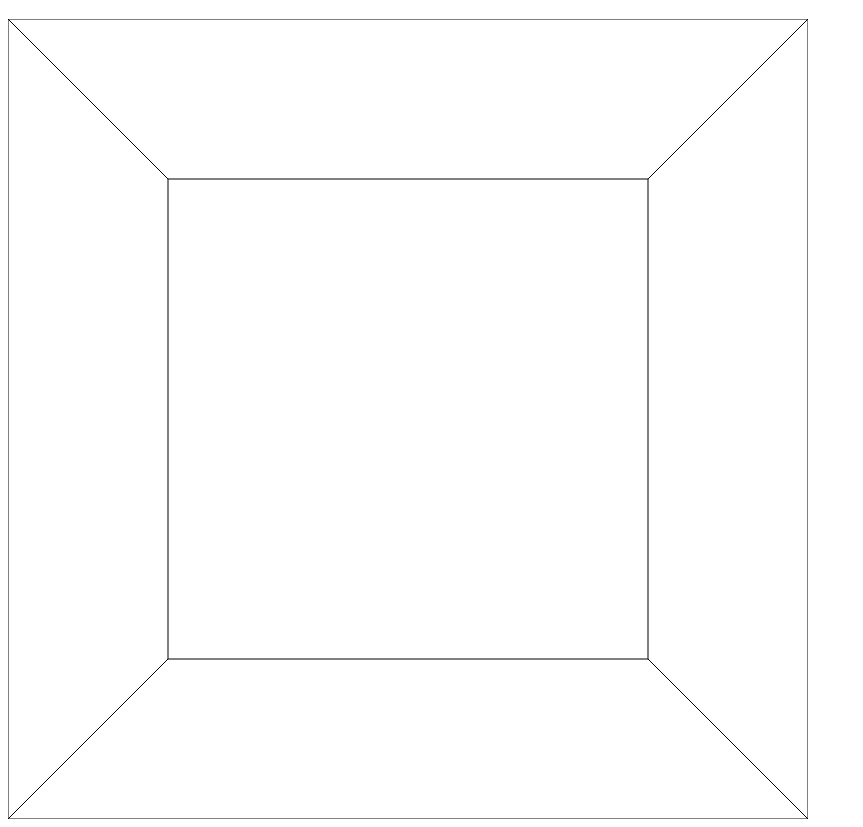
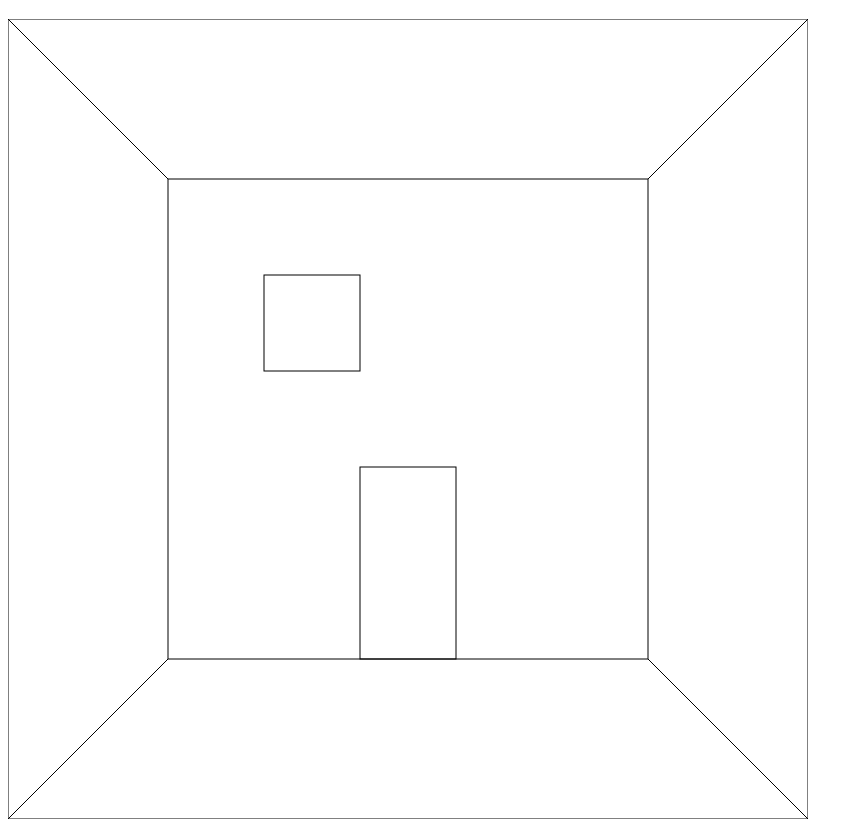
Before and after one commit to KUAD-XtechDesign/studyprogress-yt5a, a plain HTML site: page xtda1_dummy/items/inf.html in a window 1280 px wide. Shown: the part 61-888 px from the top of the page, without its empty margins (0-863 px from the left). Drawn offline with Linux system fonts and the light colour scheme.

Commit message:
fix index

```diff
--- a/xtda1_dummy/items/inf.html
+++ b/xtda1_dummy/items/inf.html
@@ -13,7 +13,7 @@
 
   <body>
     <h1>canvas</h1>
-    <canvas id="canvassample" width="0" height="0"></canvas>
+    <canvas id="canvas"></canvas>
   </body>
 
 
--- a/xtda1_dummy/items/inf.js
+++ b/xtda1_dummy/items/inf.js
@@ -4,50 +4,76 @@ timerID = setInterval('room()',100)
 
 function room() {
 
- var canvas = document.getElementById('canvassample');
+ var canvas = document.getElementById('canvas');
  if ( ! canvas || ! canvas.getContext ) { return false; }
 
-
+//canvas width
  if (document.body.clientWidth < document.documentElement.clientHeight) {
-   document.getElementById('canvassample').width = document.body.clientWidth
-   document.getElementById('canvassample').height = document.body.clientWidth
+   document.getElementById('canvas').width = document.body.clientWidth
+   document.getElementById('canvas').height = document.body.clientWidth
  }else{
-  document.getElementById('canvassample').width = document.documentElement.clientHeight
-  document.getElementById('canvassample').height = 	document.documentElement.clientHeight
+  document.getElementById('canvas').width = document.documentElement.clientHeight
+  document.getElementById('canvas').height = 	document.documentElement.clientHeight
  }
 
- canvaswidth = document.getElementById('canvassample').width
+ canvaswidth = document.getElementById('canvas').width
+ var ctx = canvas.getContext('2d');
 
- var ctx = canvas.getContext('2d');
+
+ //room other line
  ctx.beginPath();
  ctx.strokeRect(0, 0, canvaswidth, canvaswidth);
 
- rl = 1;
+
+ //roomline
+ roompx = canvaswidth/5;
 
  linestep = {
-  x : [0,canvaswidth/5,canvaswidth/5,0],
-  y : [0,canvaswidth/5,canvaswidth*4/5,canvaswidth]
+  x : [0,roompx,roompx,0],
+  y : [0,roompx,roompx*4,canvaswidth]
   }
 
+ rl = 1;
  for (var ii = 0; ii < linestep.x.length-1; ii++) {
   for (var i = 0; i < 2; i++) {
 
   rl = rl * -1;
 
   ctx.beginPath();
-  ctx.moveTo(canvaswidth/2 + (canvaswidth/2 * rl) - linestep.x[0 + ii] * rl,linestep.y[0 + ii]);
-  ctx.lineTo(canvaswidth/2 + (canvaswidth/2 * rl) - linestep.x[1 + ii] * rl,linestep.y[1 + ii]);
+  ctx.moveTo(canvaswidth/2 + (canvaswidth/2 * rl) - linestep.x[0 + ii] * rl ,linestep.y[0 + ii]);
+  ctx.lineTo(canvaswidth/2 + (canvaswidth/2 * rl) - linestep.x[1 + ii] * rl ,linestep.y[1 + ii]);
   ctx.stroke();
   }
  }
 
  ctx.beginPath();
- ctx.moveTo(canvaswidth/5,canvaswidth/5);
- ctx.lineTo(canvaswidth*4/5,canvaswidth/5);
+ ctx.moveTo(roompx,roompx);
+ ctx.lineTo(roompx*4,roompx);
  ctx.stroke();
 
  ctx.beginPath();
- ctx.moveTo(canvaswidth/5,canvaswidth*4/5);
- ctx.lineTo(canvaswidth*4/5,canvaswidth*4/5);
+ ctx.moveTo(roompx,roompx*4);
+ ctx.lineTo(roompx*4,roompx*4);
  ctx.stroke();
+//
+
+//objct
+objectdate = [[2,5,1,2],[1,2,1,1]]
+
+for (var i = 0; i < 2; i++) {
+ redate = objectdate[i]
+ date = {
+ x : redate[0],
+ y : redate[1],
+ w : redate[2],
+ h : redate[3]
+ }
+
+ roompxp = (canvaswidth - canvaswidth*2/5)/5
+ ox = roompx
+ ctx.beginPath();
+ ctx.strokeRect(ox + roompxp * date.x,ox + roompxp * date.y,roompxp * date.w,roompxp * -date.h);
+ }
+
+
 }
```
